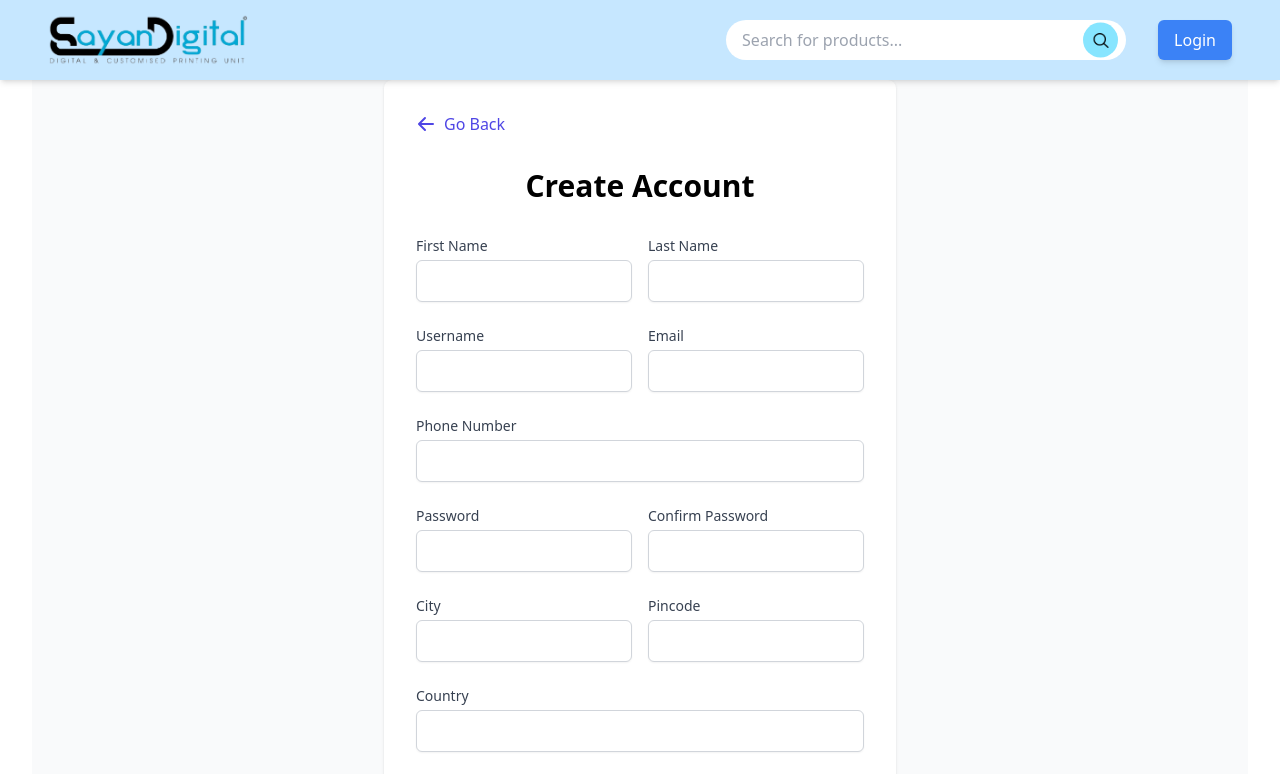
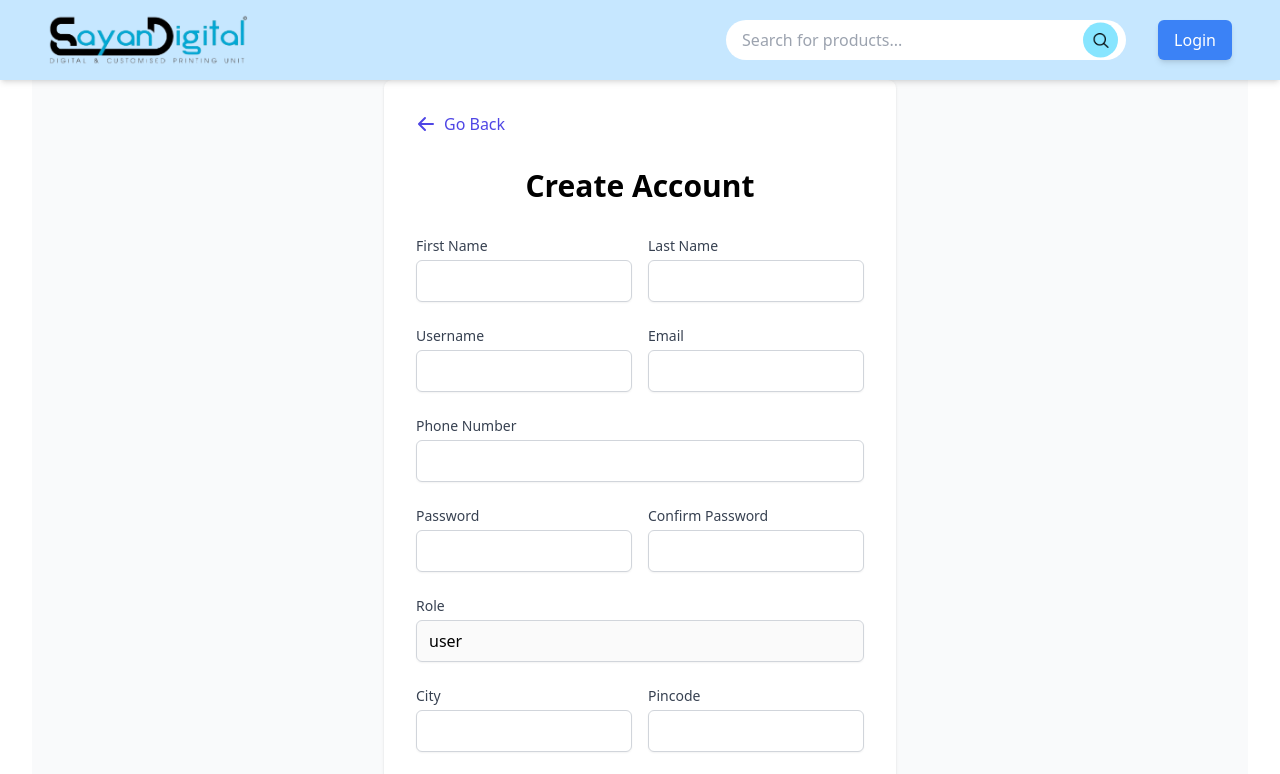
Before and after one commit to Suman29052003/sayandigital, a React (Vite) app in the folder client/: page /signup in a window 1280 px wide. Shown: the top 774 px of the page. Built offline with nearby package versions, Linux system fonts and the light colour scheme.

Commit message:
`feat: updated code in various files with changes to baseURL, Navbar, and Signup page`

```diff
--- a/client/src/baseURL.js
+++ b/client/src/baseURL.js
@@ -1,5 +1,5 @@
-const baseURL = import.meta.env.VITE_BACKENDURI || "http://localhost:8000"
-// const baseURL =  "http://localhost:8000"
+// const baseURL = import.meta.env.VITE_BACKENDURI || "http://localhost:8000"
+const baseURL =  "http://localhost:8000"
 
 
 export default baseURL;
--- a/client/src/components/Home/MoreProducts.jsx
+++ b/client/src/components/Home/MoreProducts.jsx
@@ -33,11 +33,10 @@
       {/* Grid container */}
       <div className="grid grid-cols-1 sm:grid-cols-2 md:grid-cols-3 lg:grid-cols-4  gap-4 sm:gap-5 mx-auto">
         {products.map((product) => (
-          console.log(product.image),
           <ProductCard
             key={product._id}
             title={product.name}
-            image={ `${baseURL}/${product.image.replace('\\', '/')}`}
+            image={`${baseURL}/${product.image.replace("\\", "/")}`}
             price={product.price}
             subTitle={product.description}
           />
--- a/client/src/components/Navbar.jsx
+++ b/client/src/components/Navbar.jsx
@@ -9,22 +9,30 @@
   const [isMenuOpen, setIsMenuOpen] = useState(false);
   const [isLoggedIn, setIsLoggedIn] = useState(false);
   const [firstName, setFirstName] = useState("");
-  const [userId, setUserId] = useState(null);
+  // const [userId, setUserId] = useState(null);
   const [isAdmin, setIsAdmin] = useState(false);
   const navigate = useNavigate();
+  const userId = localStorage.getItem("userId");
 
+  // check admin
+  const checkAdmin = () => {
+    const role = localStorage.getItem("role");
+    if (role == "user") {
+      setIsAdmin(false);
+    } else {
+      setIsAdmin(true);
+    }
+  };
   // Check authentication status whenever component mounts or token changes
   useEffect(() => {
     const checkAuth = () => {
       const token = localStorage.getItem("token");
       const storedFirstName = localStorage.getItem("firstName");
-      const userid = localStorage.getItem("userId");
-      const role = localStorage.getItem("role");
 
       setIsLoggedIn(!!token);
       setFirstName(storedFirstName || "");
-      setUserId(userid);
-      setIsAdmin(role === "admin");
+      // setUserId(userid);
+      checkAdmin();
     };
 
     checkAuth();
@@ -116,7 +124,10 @@
         </div>
 
         {/* Mobile Menu Button */}
-        <button className="md:hidden" onClick={() => setIsMenuOpen(!isMenuOpen)}>
+        <button
+          className="md:hidden"
+          onClick={() => setIsMenuOpen(!isMenuOpen)}
+        >
           <img src={hamIcon} alt="menu" className="w-6 h-6" />
         </button>
 
--- a/client/src/pages/Authentication/Signup.jsx
+++ b/client/src/pages/Authentication/Signup.jsx
@@ -15,6 +15,7 @@
     phoneNumber: "",
     city: "",
     pincode: "",
+    role:'user',
     country: "",
   });
 
@@ -58,7 +59,9 @@
       localStorage.setItem("role", data.user.role);
 
       toast.success("Sign Up successful!");
-      setTimeout(() => navigate("/"), 1000);
+      setTimeout(()=>{
+        navigate("/login");
+      },2000)
     } catch (err) {
       setError(err.message);
       toast.error("Error: " + err.message);
@@ -210,6 +213,7 @@
                   className="mt-1 block w-full px-3 py-2 border border-gray-300 rounded-md shadow-sm focus:outline-none focus:ring-indigo-500 focus:border-indigo-500"
                 />
               </div>
+
               <div>
                 <label
                   htmlFor="confirmPassword"
@@ -228,6 +232,26 @@
                 />
               </div>
             </div>
+
+
+
+            <div>
+                <label
+                  htmlFor="confirmPassword"
+                  className="block text-sm font-medium text-gray-700"
+                >
+                  Role
+                </label>
+                <input
+                  id="role"
+                  name="role"
+                  disabled
+                  required
+                  value={formData.role}
+                  onChange={handleChange}
+                  className="mt-1 block w-full px-3 py-2 border border-gray-300 rounded-md shadow-sm focus:outline-none focus:ring-indigo-500 focus:border-indigo-500"
+                />
+              </div>
 
             <div className="grid grid-cols-1 md:grid-cols-2 gap-4">
               <div>
```
Also changed, not shown: 1 other file (tests, documents, lock files or other folders).
